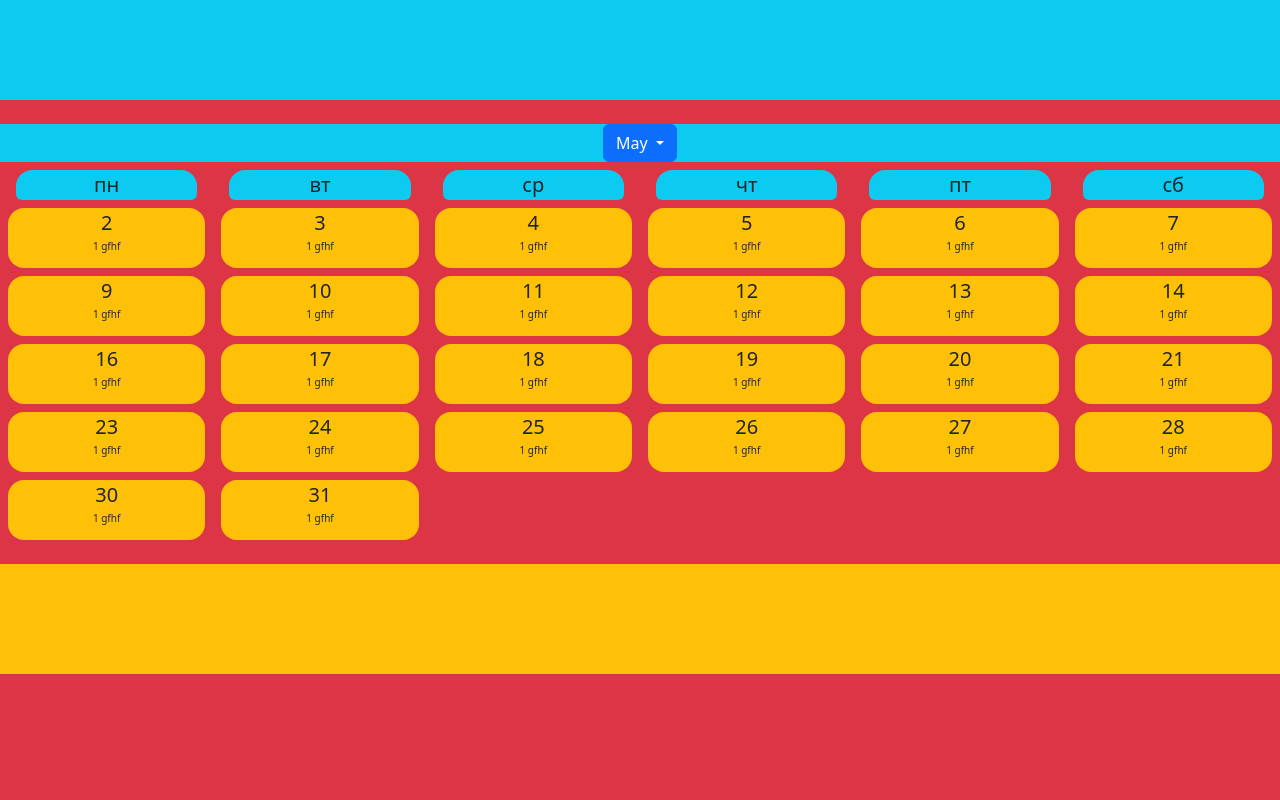
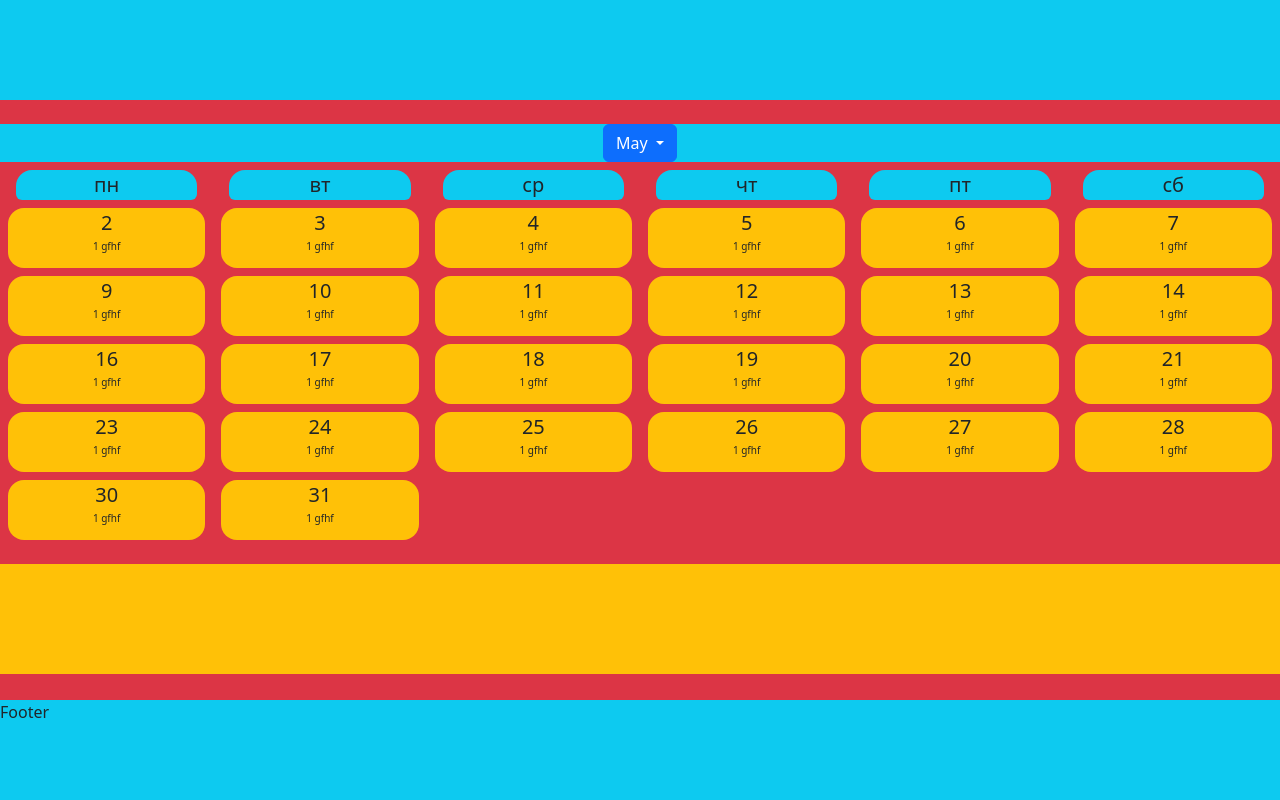
Before and after one commit to lgndXZ/projectDIP, a plain HTML site: page index.html in a window 1280 px wide. Drawn offline with nearby package versions, Linux system fonts and the light colour scheme.

Commit message:
Update index.html

```diff
--- a/index.html
+++ b/index.html
@@ -261,11 +261,12 @@
 						</div>
 					</div>
 				</div>
-
 			</div>
 		</div>
+		<footer class="footer bg-info col-12">
+		  	Footer
+		</footer>
 	</div>
-
 
 
 	<script src="https://cdn.jsdelivr.net/npm/bootstrap@5.2.0-beta1/dist/js/bootstrap.bundle.min.js" integrity="sha384-pprn3073KE6tl6bjs2QrFaJGz5/SUsLqktiwsUTF55Jfv3qYSDhgCecCxMW52nD2" crossorigin="anonymous"></script>
```
